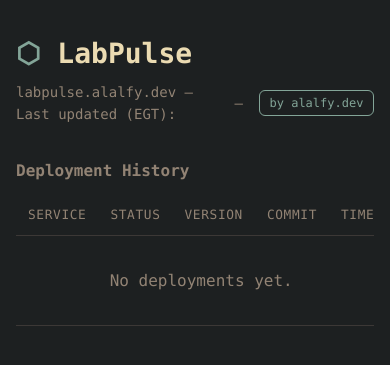
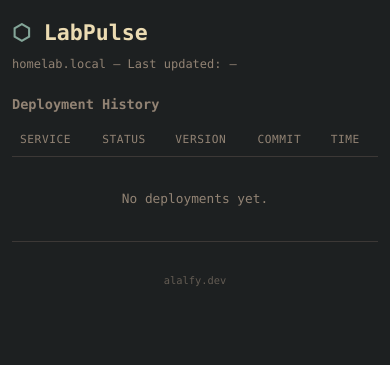
Before and after one commit to alalfymansour/LabPulse, a Flask app: page / in a window 390 px wide. Shown: the top 365 px of the page. Run offline with Flask 3, Linux system fonts and the light colour scheme; data that the repository does not hold is empty; some libraries are stand-ins or nearby versions.

Commit message:
major bugs fixed

```diff
--- a/static/style.css
+++ b/static/style.css
@@ -52,20 +52,21 @@ header h1 {
   gap: 1rem;
 }
 
-.portfolio-btn {
-  color: var(--blue);
+.footer {
+  text-align: center;
+  margin-top: 2.5rem;
+}
+
+.footer a {
+  color: var(--gray);
   text-decoration: none;
   font-size: 0.75rem;
-  border: 1px solid var(--blue);
-  border-radius: 6px;
-  padding: 0.15rem 0.6rem;
-  transition: background 0.2s, color 0.2s;
-  white-space: nowrap;
+  opacity: 0.6;
+  transition: opacity 0.2s;
 }
 
-.portfolio-btn:hover {
-  background: var(--blue);
-  color: var(--bg);
+.footer a:hover {
+  opacity: 1;
 }
 
 .status-cards {
@@ -76,13 +77,14 @@ header h1 {
   background: linear-gradient(135deg, var(--bg1) 0%, #1e1e1e 100%);
   border: 1px solid var(--bg2);
   border-radius: 12px;
-  padding: 1.5rem 1.75rem;
+  padding: 1.25rem 1.25rem;
   display: flex;
   flex-direction: column;
-  gap: 0.6rem;
+  gap: 0.5rem;
   overflow: hidden;
   box-shadow: 0 4px 24px rgba(0,0,0,0.4);
-  min-width: 280px;
+  min-width: 220px;
+  width: fit-content;
 }
 
 .card-green  { border-color: rgba(184,187,38,0.3); box-shadow: 0 4px 28px rgba(184,187,38,0.25); }
@@ -197,3 +199,78 @@ td code {
   color: var(--gray);
   padding: 2rem !important;
 }
+
+@media (max-width: 600px) {
+  body {
+    padding: 1rem 0.75rem;
+  }
+
+  header {
+    margin-bottom: 1.25rem;
+  }
+
+  header h1 {
+    font-size: 1.35rem;
+  }
+
+  .subtitle {
+    font-size: 0.75rem;
+    gap: 0.5rem;
+    flex-wrap: wrap;
+  }
+
+  .card {
+    padding: 1rem;
+    gap: 0.4rem;
+    min-width: 0;
+    width: 100%;
+  }
+
+  .card-service {
+    font-size: 1.05rem;
+  }
+
+  .card-status {
+    font-size: 0.8rem;
+    gap: 0.35rem;
+  }
+
+  .card-info {
+    gap: 0.85rem;
+  }
+
+  .card-info-label {
+    font-size: 0.6rem;
+  }
+
+  .card-version,
+  .card-time {
+    font-size: 0.8rem;
+  }
+
+  .table-section h2 {
+    font-size: 0.85rem;
+    margin-bottom: 0.5rem;
+  }
+
+  th, td {
+    padding: 0.45rem 0.5rem;
+    font-size: 0.8rem;
+  }
+
+  th {
+    font-size: 0.7rem;
+  }
+
+  td code {
+    font-size: 0.75em;
+  }
+
+  .footer {
+    margin-top: 1.5rem;
+  }
+
+  .footer a {
+    font-size: 0.65rem;
+  }
+}
--- a/templates/index.html
+++ b/templates/index.html
@@ -12,12 +12,11 @@
     <header>
       <h1><span class="logo">⬡</span> LabPulse</h1>
       <p class="subtitle">
-        labpulse.alalfy.dev —
-        Last updated (EGT):
+        homelab.local —
+        Last updated:
         <time datetime="{{ latest.deployed_at.isoformat() if latest else '' }}">
           {{ latest.deployed_at | fmt_cairo('%d %b %Y %I:%M %p') if latest else '—' }}
         </time>
-        <a href="https://alalfy.dev" class="portfolio-btn" target="_blank">by alalfy.dev</a>
       </p>
     </header>
 
@@ -84,5 +83,8 @@
       </div>
     </section>
   </div>
+  <footer class="footer">
+    <a href="https://alalfy.dev" target="_blank">alalfy.dev</a>
+  </footer>
 </body>
 </html>
```
Also changed, not shown: README.md.
